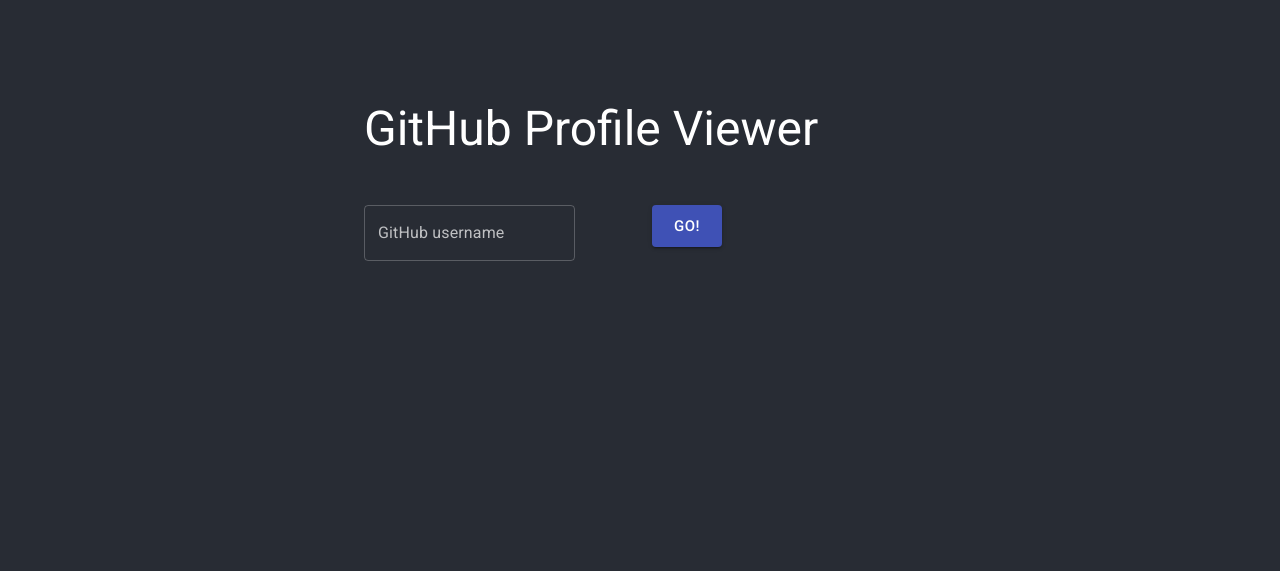
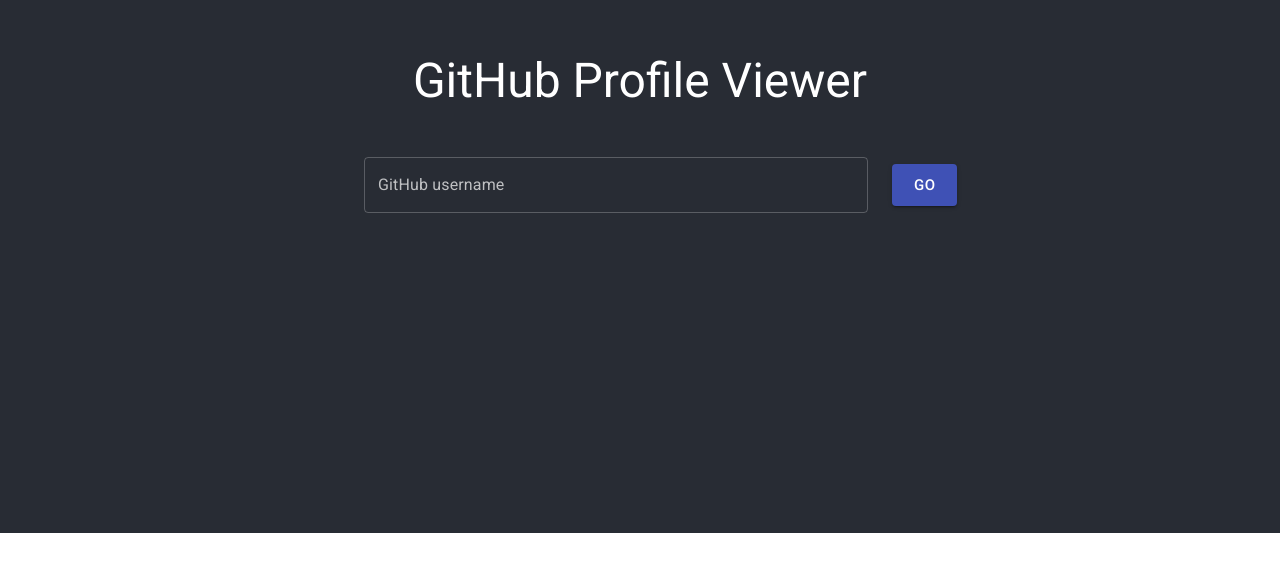
Before and after one commit to MystikHub/react-gpv, a React (Create React App) app: page / in a window 1280 px wide. Shown: the part 267-838 px from the top of the page. After the commit the page ends 800 px from the top, so only its background shows below. Built offline with nearby package versions, Linux system fonts and the light colour scheme.

Commit message:
Rearranged the starting page for user selection
Fixed vertical alignment on the page and form. Changed "Go!" to "GO"

```diff
--- a/src/App.js
+++ b/src/App.js
@@ -36,19 +36,19 @@
   render() {
     return (
       <MuiThemeProvider theme={theme}>
-          <header className="App-header" style={{paddingTop: "3rem", paddingBottom: "3rem"}}>
-            <Container maxWidth="sm">
-              <Typography variant="h3">GitHub Profile Viewer</Typography>
+          <header className="App-header">
+            <Container maxWidth="sm" style={{paddingTop: "3rem", paddingBottom: "3rem"}}>
+              <Typography variant="h3" style={{textAlign: "center"}}>GitHub Profile Viewer</Typography>
               <br /><br />
               <form className={useStyles.root} noValidate autoComplete="off">
-                <Grid container spacing={3}>
+                <Grid container spacing={3} alignItems="center">
                   <Grid item xs>
                     <TextField value={this.state.githubUsername} label="GitHub username" variant="outlined"
-                      style={{minWidth: '12rem', textAlign: 'left'}} onChange={event => this.setState({githubUsername: event.target.value})}/>
+                      fullWidth onChange={event => this.setState({githubUsername: event.target.value})}/>
                   </Grid>
-                  <Grid item xs>
+                  <Grid item xs={1}>
                     <Button variant="contained" color="primary" size="large">
-                      Go!
+                      GO
                     </Button>
                   </Grid>
                 </Grid>
```
